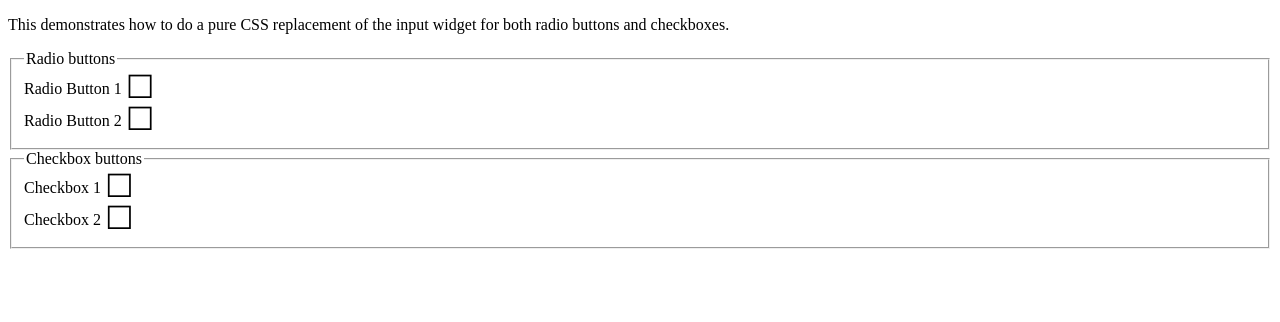
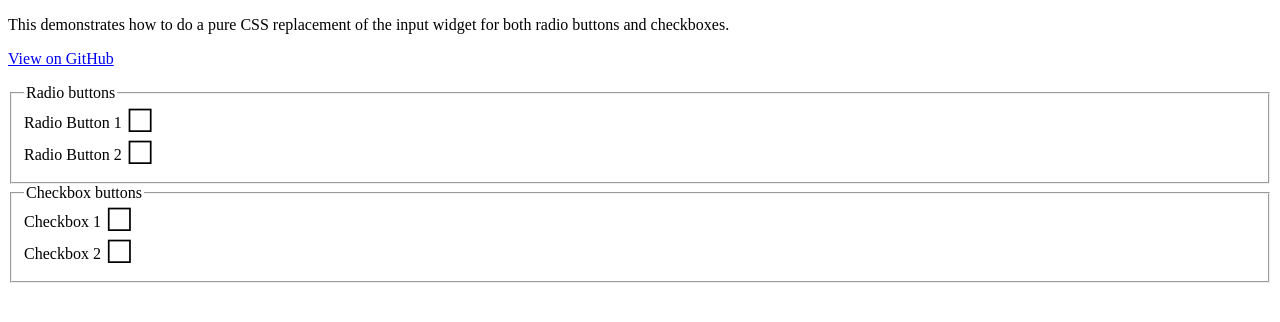
Before and after one commit to dcmoore-gd/HTML-Experiments, a plain HTML site: page checked-input-replacement-css.html in a window 1280 px wide. Drawn offline with Linux system fonts and the light colour scheme.

Commit message:
Clean up labels, add title and description.

```diff
--- a/checked-input-replacement-css.html
+++ b/checked-input-replacement-css.html
@@ -3,7 +3,7 @@
 <html lang="en">
 <head>
 	<meta http-equiv="Content-Type" content="text/html; charset=utf-8">
-	<title>fancy-option-using-css</title>
+	<title>Pure CSS: Fancy Checkbox / Radio Button</title>
 
 	<style type="text/css">
 	/* This is the functional part. */
@@ -60,17 +60,19 @@
 
 <p>This demonstrates how to do a pure CSS replacement of the input widget for both radio buttons and checkboxes.</p>
 
+<p><a href="https://github.com/dcmoore-gd/HTML-Experiments/blob/gh-pages/checked-input-replacement-css.html">View on GitHub</a></p>
+
 <form>
 	<fieldset>
 		<legend>Radio buttons</legend>
 
 		<div>
-			Radio Button 1
-			<label class="option" for="radio-1"><input type="radio" name="radio" value="radio-1" id="radio-1"><span></span></label>
+			<label for="radio-1">Radio Button 1</label>
+			<label class="option"><input type="radio" name="radio" value="radio-1" id="radio-1"><span></span></label>
 		</div>
 		<div>
-			Radio Button 2
-			<label class="option" for="radio-2"><input type="radio" name="radio" value="radio-2" id="radio-2"><span></span></label>
+			<label for="radio-2">Radio Button 2</label>
+			<label class="option"><input type="radio" name="radio" value="radio-2" id="radio-2"><span></span></label>
 		</div>
 	</fieldset>
 
@@ -78,12 +80,12 @@
 		<legend>Checkbox buttons</legend>
 
 		<div>
-			Checkbox 1
-			<label class="option"><input type="checkbox" name="checkbox" value="checkbox-1"><span></span></label>
+			<label for="checkbox-1">Checkbox 1</label>
+			<label class="option"><input type="checkbox" name="checkbox" value="checkbox-1" id="checkbox-1"><span></span></label>
 		</div>
 		<div>
-			Checkbox 2
-			<label class="option"><input type="checkbox" name="checkbox" value="checkbox-2"><span></span></label>
+			<label for="checkbox-2">Checkbox 2</label>
+			<label class="option"><input type="checkbox" name="checkbox" value="checkbox-2" id="checkbox-2"><span></span></label>
 		</div>
 	</fieldset>
 
```
